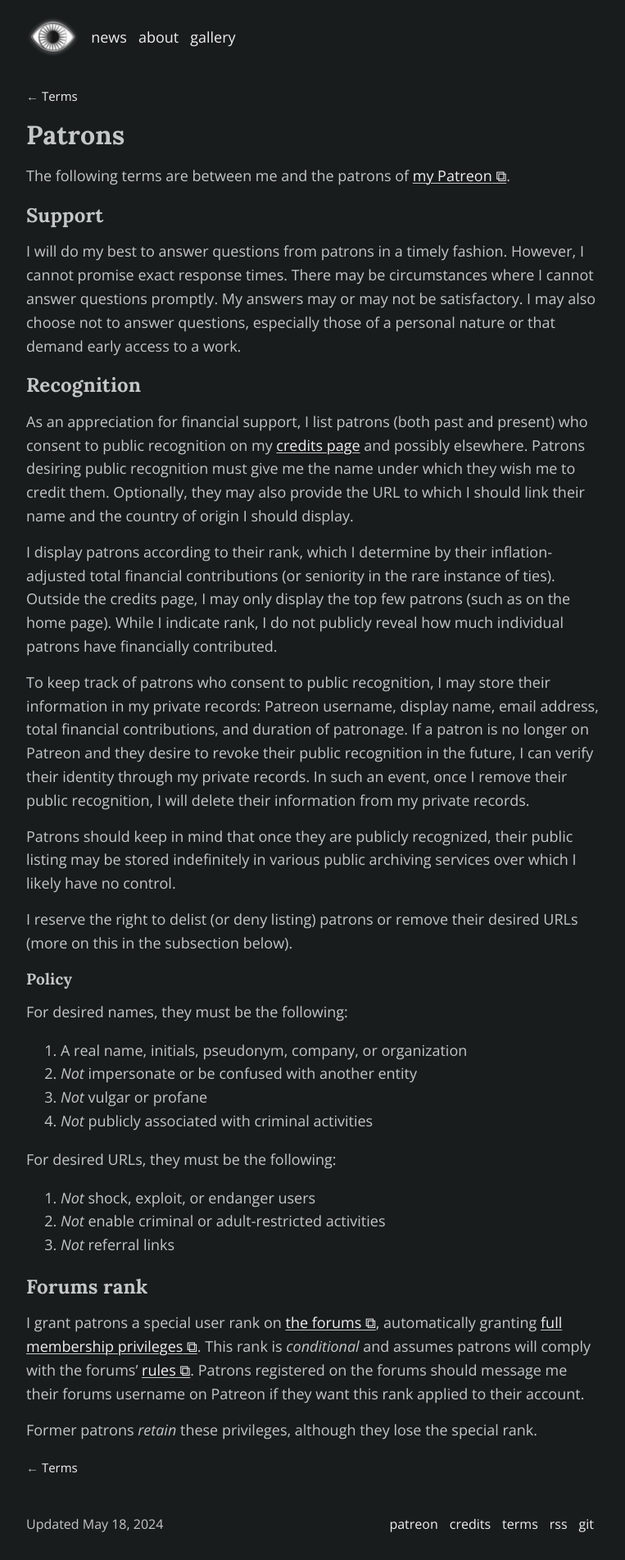
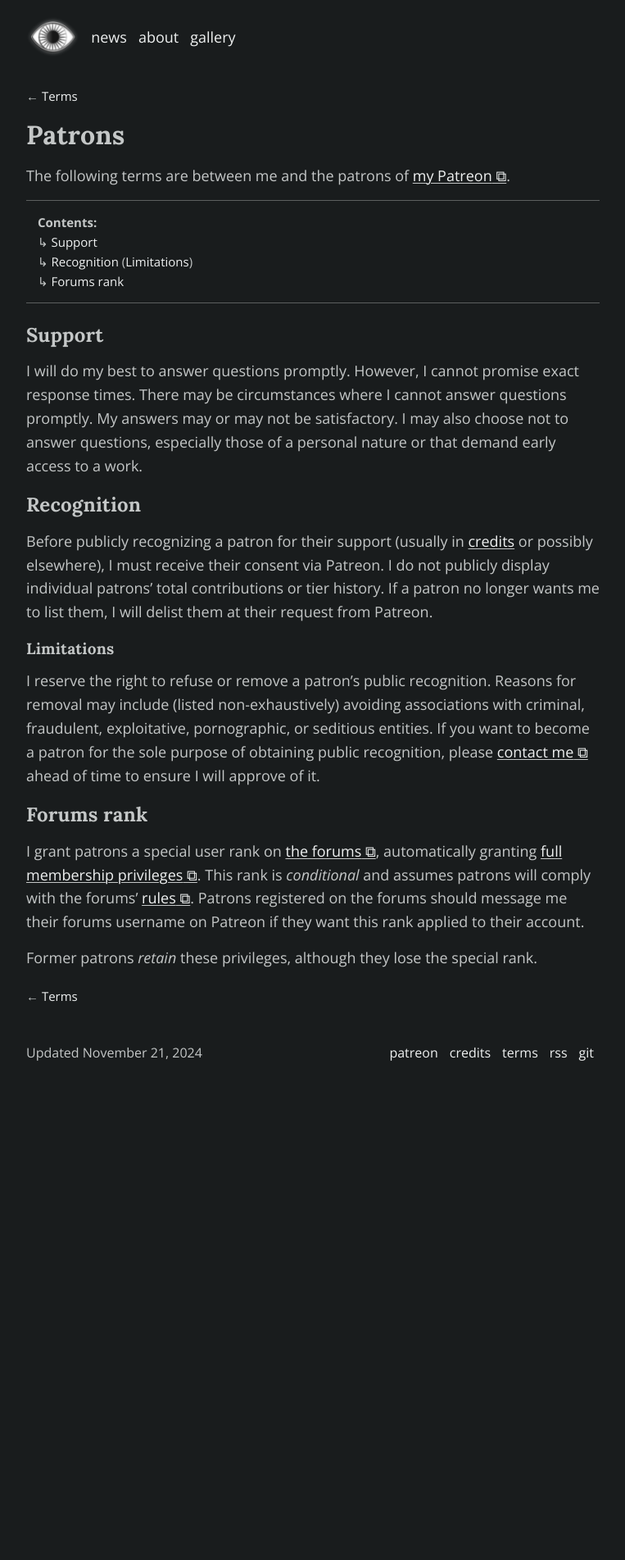
Before and after one commit to schizoidnightmares/schizoidnightmares.com, a Jekyll site: the page built from terms/patrons.md, in a window 1280 px wide. Shown: the whole page at 82% size, without its empty margins (258-1021 px from the left). Built offline with Jekyll 4.4.1, drawn with Linux system fonts in a browser that asks for light colours; after the commit the page ends 1327 px from its top, so only the background shows below that.

Commit message:
simplifying

```diff
--- a/terms/patrons.md
+++ b/terms/patrons.md
@@ -1,7 +1,7 @@
 ---
 title: Patrons - Terms
 description: Terms for patrons
-last_modified_at: May 18, 2024
+last_modified_at: November 21, 2024
 return: Terms
 return-url: /terms/
 ---
@@ -9,33 +9,20 @@ return-url: /terms/
 # Patrons
 The following terms are between me and the patrons of <a href="https://www.patreon.com/schizoidnightmares" target="_blank">my Patreon</a>.
 
+- [Support](#support)
+- [Recognition](#recognition)
+  - [Limitations](#limitations)
+- [Forums rank](#forums-rank)
+{: .toc}
+
 ## Support
-I will do my best to answer questions from patrons in a timely fashion. However, I cannot promise exact response times. There may be circumstances where I cannot answer questions promptly. My answers may or may not be satisfactory. I may also choose not to answer questions, especially those of a personal nature or that demand early access to a work.
+I will do my best to answer questions promptly. However, I cannot promise exact response times. There may be circumstances where I cannot answer questions promptly. My answers may or may not be satisfactory. I may also choose not to answer questions, especially those of a personal nature or that demand early access to a work.
 
 ## Recognition
-As an appreciation for financial support, I list patrons (both past and present) who consent to public recognition on my [credits page](/credits/) and possibly elsewhere. Patrons desiring public recognition must give me the name under which they wish me to credit them. Optionally, they may also provide the URL to which I should link their name and the country of origin I should display.
+Before publicly recognizing a patron for their support (usually in [credits](/credits/) or possibly elsewhere), I must receive their consent via Patreon. I do not publicly display individual patrons' total contributions or tier history. If a patron no longer wants me to list them, I will delist them at their request from Patreon.
 
-I display patrons according to their rank, which I determine by their inflation-adjusted total financial contributions (or seniority in the rare instance of ties). Outside the credits page, I may only display the top few patrons (such as on the home page). While I indicate rank, I do not publicly reveal how much individual patrons have financially contributed.
-
-To keep track of patrons who consent to public recognition, I may store their information in my private records: Patreon username, display name, email address, total financial contributions, and duration of patronage. If a patron is no longer on Patreon and they desire to revoke their public recognition in the future, I can verify their identity through my private records. In such an event, once I remove their public recognition, I will delete their information from my private records.
-
-Patrons should keep in mind that once they are publicly recognized, their public listing may be stored indefinitely in various public archiving services over which I likely have no control.
-
-I reserve the right to delist (or deny listing) patrons or remove their desired URLs (more on this in the subsection below).
-
-### Policy
-For desired names, they must be the following:
-
-1. A real name, initials, pseudonym, company, or organization
-1. *Not* impersonate or be confused with another entity
-1. *Not* vulgar or profane
-1. *Not* publicly associated with criminal activities
-
-For desired URLs, they must be the following:
-
-1. *Not* shock, exploit, or endanger users
-1. *Not* enable criminal or adult-restricted activities
-1. *Not* referral links
+### Limitations
+I reserve the right to refuse or remove a patron's public recognition. Reasons for removal may include (listed non-exhaustively) avoiding associations with criminal, fraudulent, exploitative, pornographic, or seditious entities. If you want to become a patron for the sole purpose of obtaining public recognition, please <a href="https://tally.so/r/mOaDRp" target="_blank">contact me</a> ahead of time to ensure I will approve of it.
 
 ## Forums rank
 I grant patrons a special user rank on <a href="https://schizoidnightmares.net/" target="_blank">the forums</a>, automatically granting <a href="https://schizoidnightmares.net/threads/user-status-and-ranks.6/" target="_blank">full membership privileges</a>. This rank is *conditional* and assumes patrons will comply with the forums' <a href="https://schizoidnightmares.net/help/rules/" target="_blank">rules</a>. Patrons registered on the forums should message me their forums username on Patreon if they want this rank applied to their account.
```
